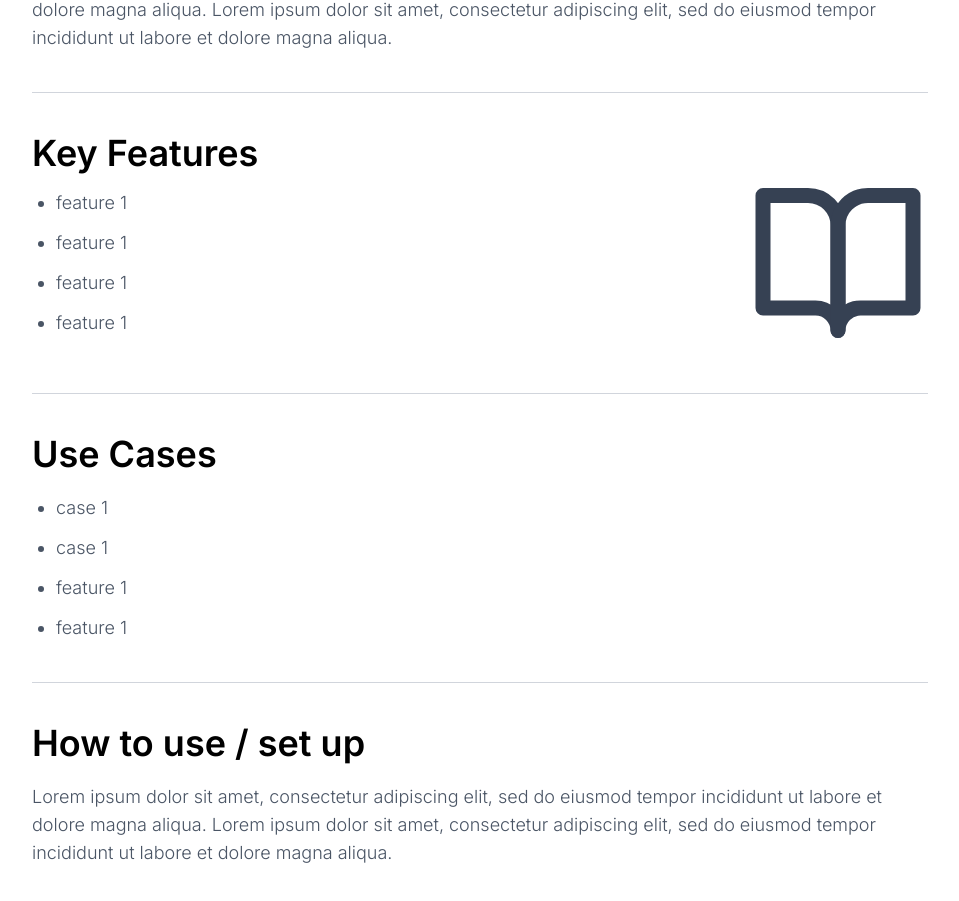
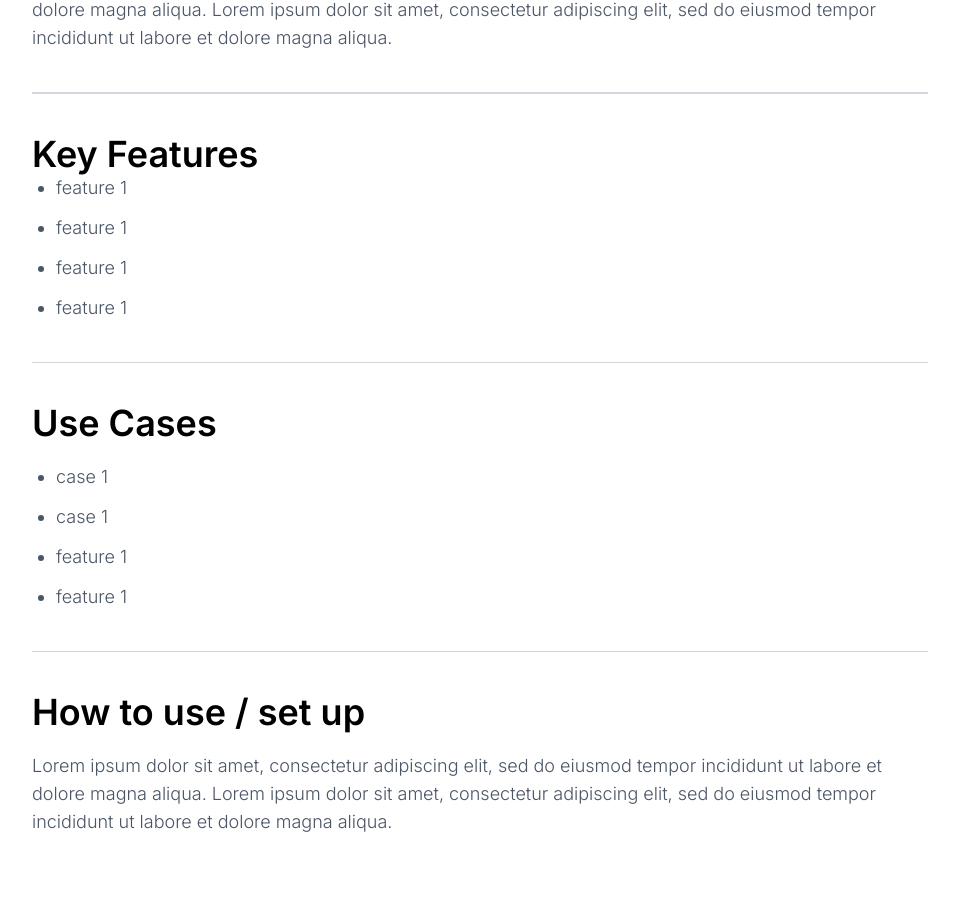
Before and after one commit to Dalaqa25/ModelFlow_nextJS, a Next.js app: page /modelsList/1 in a window 1280 px wide. Shown: the part 517-1418 px from the top of the page, without its empty margins (160-1119 px from the left). After the commit the page ends 1393 px from the top, so only its background shows below. Built offline with nearby package versions, Linux system fonts and the light colour scheme.

Commit message:
model details page

```diff
--- a/app/components/SignIn/signUp.jsx
+++ b/app/components/SignIn/signUp.jsx
@@ -20,13 +20,13 @@ export default function SignUp() {
             <form action="">
                 <div className="flex flex-col gap-5 px-5 mb-10 mt-5">
                     <label htmlFor="Email" className="flex flex-col gap-0.5">Username or Email address
-                        <input id="Email" type="text" placeholder="Email" className="text-lg w-[95%] border border-gray-300 rounded-lg px-4 py-2 focus:outline-none focus:ring-2 focus:ring-blue-500"/>
+                        <input id="Email" type="text" placeholder="Email" className="text-lg w-[100%] border border-gray-300 rounded-lg px-4 py-2 focus:outline-none focus:ring-2 focus:ring-blue-500"/>
                     </label>
                     <label htmlFor="Password" className="flex flex-col gap-0.5">Password
-                        <input type="password" placeholder="Password" className="text-lg border w-[95%] border-gray-300 rounded-lg px-4 py-2 focus:outline-none focus:ring-2 focus:ring-blue-500"/>
+                        <input type="password" placeholder="Password" className="text-lg border w-[100%] border-gray-300 rounded-lg px-4 py-2 focus:outline-none focus:ring-2 focus:ring-blue-500"/>
                     </label>
                     <label htmlFor="Password" className="flex flex-col gap-0.5">Repeat Password
-                        <input type="password" placeholder="Password" className="text-lg border w-[95%] border-gray-300 rounded-lg px-4 py-2 focus:outline-none focus:ring-2 focus:ring-blue-500"/>
+                        <input type="password" placeholder="Password" className="text-lg border w-[100%] border-gray-300 rounded-lg px-4 py-2 focus:outline-none focus:ring-2 focus:ring-blue-500"/>
                     </label>
                     <button type="submit" className="text-lg bg-blue-500 w-[95%] text-white py-2 rounded-lg hover:bg-blue-600 transition duration-200">Sign Up</button>
                 </div>
--- /dev/null
+++ b/app/modelsList/[model]/howToUse.jsx
@@ -0,0 +1,11 @@
+export default function HowToUse() {
+    return (
+            <div className='mt-10 mb-10 w-full flex flex-col gap-5'>
+                <h2 className='text-4xl font-semibold'>How to use / set up</h2>
+                <p className='font-light text-lg text-gray-600'>
+                    Lorem ipsum dolor sit amet, consectetur adipiscing elit, sed do eiusmod tempor incididunt ut labore et dolore magna aliqua.
+                    Lorem ipsum dolor sit amet, consectetur adipiscing elit, sed do eiusmod tempor incididunt ut labore et dolore magna aliqua.
+                </p>
+            </div>
+    )
+}
--- /dev/null
+++ b/app/modelsList/[model]/modelDescription.jsx
@@ -0,0 +1,11 @@
+export default function ModelDescription() {
+    return (
+        <div className='mt-10 mb-10 w-full flex flex-col gap-5'>
+            <h2 className='text-4xl font-semibold'>Model Description</h2>
+            <p className='font-light text-lg text-gray-600'>
+                Lorem ipsum dolor sit amet, consectetur adipiscing elit, sed do eiusmod tempor incididunt ut labore et dolore magna aliqua.
+                Lorem ipsum dolor sit amet, consectetur adipiscing elit, sed do eiusmod tempor incididunt ut labore et dolore magna aliqua.
+            </p>
+        </div>
+    )
+}
--- /dev/null
+++ b/app/modelsList/[model]/modelFeatures.jsx
@@ -0,0 +1,15 @@
+export default function ModelFeatures() {
+    return (
+        <div className='mt-10 mb-10 w-full flex flex-col'>
+            <h2 className='text-4xl font-semibold'>Key Features</h2>
+                <div className='flex justify-between w-full items-center'>
+                    <ul className='list-disc pl-6 flex flex-col gap-3'>
+                        <li className='font-light text-lg text-gray-600'>feature 1</li>
+                        <li className='font-light text-lg text-gray-600'>feature 1</li>
+                        <li className='font-light text-lg text-gray-600'>feature 1</li>
+                        <li className='font-light text-lg text-gray-600'>feature 1</li>
+                    </ul>
+                </div>
+         </div>
+    )
+}
--- a/app/modelsList/[model]/page.jsx
+++ b/app/modelsList/[model]/page.jsx
@@ -1,5 +1,8 @@
 import Image from 'next/image'
-import { FiBookOpen } from 'react-icons/fi';
+import ModelDescription from './modelDescription';
+import ModelFeatures from './modelFeatures';
+import UseCases from './useCases';
+import HowToUse from './howToUse';
 
 export default async function Model({ params }) {
     return (
@@ -35,49 +38,17 @@ export default async function Model({ params }) {
             </div>
                 <hr className='w-full bg-gray-100 border-0.5 border-gray-300' />
             {/* model description */}
-            <div className='mt-10 mb-10 w-full flex flex-col gap-5'>
-                <h2 className='text-4xl font-semibold'>Model Description</h2>
-                <p className='font-light text-lg text-gray-600'>
-                    Lorem ipsum dolor sit amet, consectetur adipiscing elit, sed do eiusmod tempor incididunt ut labore et dolore magna aliqua.
-                    Lorem ipsum dolor sit amet, consectetur adipiscing elit, sed do eiusmod tempor incididunt ut labore et dolore magna aliqua.
-                </p>
-            </div>
+            <ModelDescription />
+                <hr className='w-full bg-gray-100 border-0.5 border-gray-300' />
             {/* model features */}
                 <hr className='w-full bg-gray-100 border-0.5 border-gray-300' />
-            <div className='mt-10 mb-10 w-full flex flex-col'>
-                <h2 className='text-4xl font-semibold'>Key Features</h2>
-                <div className='flex justify-between w-full items-center'>
-                    <ul className='list-disc pl-6 flex flex-col gap-3'>
-                        <li className='font-light text-lg text-gray-600'>feature 1</li>
-                        <li className='font-light text-lg text-gray-600'>feature 1</li>
-                        <li className='font-light text-lg text-gray-600'>feature 1</li>
-                        <li className='font-light text-lg text-gray-600'>feature 1</li>
-                    </ul>
-                    <FiBookOpen style={{fontSize:'180px'}} className="text-gray-700" />
-                </div>
-            </div>
+            <ModelFeatures />
             {/* use cases */}
                 <hr className='w-full bg-gray-100 border-0.5 border-gray-300' />
-            <div className='mt-10 mb-10 w-full flex flex-col gap-5'>
-                <h2 className='text-4xl font-semibold'>Use Cases</h2>
-                <div className='flex justify-between w-full'>
-                    <ul className='list-disc pl-6 flex flex-col gap-3'>
-                        <li className='font-light text-lg text-gray-600'>case 1</li>
-                        <li className='font-light text-lg text-gray-600'>case 1</li>
-                        <li className='font-light text-lg text-gray-600'>feature 1</li>
-                        <li className='font-light text-lg text-gray-600'>feature 1</li>
-                    </ul>
-                </div>
-            </div>
+            <UseCases />
             {/* How to use */}
                 <hr className='w-full bg-gray-100 border-0.5 border-gray-300' />
-            <div className='mt-10 mb-10 w-full flex flex-col gap-5'>
-                <h2 className='text-4xl font-semibold'>How to use / set up</h2>
-                <p className='font-light text-lg text-gray-600'>
-                    Lorem ipsum dolor sit amet, consectetur adipiscing elit, sed do eiusmod tempor incididunt ut labore et dolore magna aliqua.
-                    Lorem ipsum dolor sit amet, consectetur adipiscing elit, sed do eiusmod tempor incididunt ut labore et dolore magna aliqua.
-                </p>
-            </div>
+            <HowToUse />
         </section>
     )
 }
--- /dev/null
+++ b/app/modelsList/[model]/useCases.jsx
@@ -0,0 +1,15 @@
+export default function useCases() {
+    return (
+            <div className='mt-10 mb-10 w-full flex flex-col gap-5'>
+                <h2 className='text-4xl font-semibold'>Use Cases</h2>
+                <div className='flex justify-between w-full'>
+                    <ul className='list-disc pl-6 flex flex-col gap-3'>
+                        <li className='font-light text-lg text-gray-600'>case 1</li>
+                        <li className='font-light text-lg text-gray-600'>case 1</li>
+                        <li className='font-light text-lg text-gray-600'>feature 1</li>
+                        <li className='font-light text-lg text-gray-600'>feature 1</li>
+                    </ul>
+                </div>
+            </div>
+    )
+}
```
